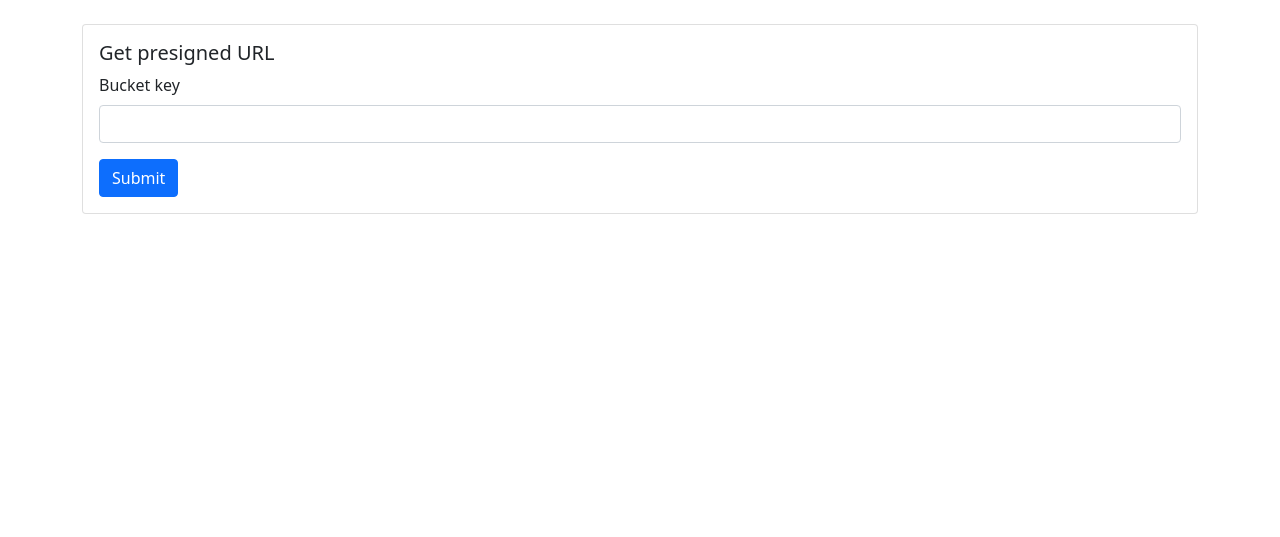
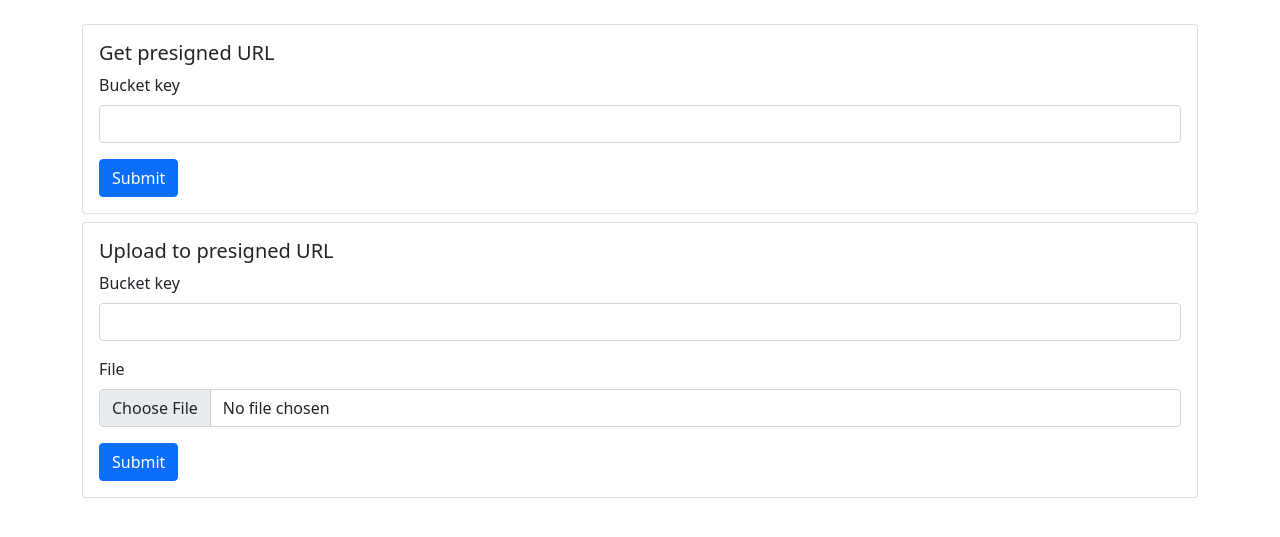
Before and after one commit to jakubvokoun/sf-aws-presigned, a Symfony app: template templates/index.html.twig in a window 1280 px wide. Shown: the top 537 px of the page. Run offline with Twig, Linux system fonts and the light colour scheme; the template is opened without the code that fills it, so the values that code supplies are empty; some libraries are stand-ins or nearby versions.

Commit message:
Presigned POST example added
Signed-off-by: Jakub Vokoun <jakub.vokoun@gmail.com>

```diff
--- a/config/routes.yaml
+++ b/config/routes.yaml
@@ -5,3 +5,7 @@ index:
 api_get_presigned_url:
     path: /api/get-presigned-url
     controller: App\Controller\ApiController::getPresignedUrl
+
+api_get_presigned_upload_url:
+    path: /api/get-presigned-upload-url
+    controller: App\Controller\ApiController::getPresignedUploadUrl
--- a/templates/index.html.twig
+++ b/templates/index.html.twig
@@ -15,11 +15,55 @@
             </form>
         </div>
     </div>
+    <div class="card mt-2">
+        <div class="card-body">
+            <h5 class="card-title">Upload to presigned URL</h5>
+            <div id="presigned_url_alert" class="alert alert-success" role="alert" style="display: none;">
+            </div>
+            <form enctype="multipart/form-data" method="POST">
+                <div class="mb-3">
+                    <label for="new_bucket_key" class="form-label">Bucket key</label>
+                    <input type="new_bucket_key" class="form-control" id="new_bucket_key" required>
+                </div>
+                <div class="mb-3">
+                    <label for="file" class="form-label">File</label>
+                    <input type="file" class="form-control" id="file" required>
+                </div>
+                <button id="upload_to_s3" type="submit" class="btn btn-primary">Submit</button>
+            </form>
+        </div>
+    </div>
 {% endblock %}
 
 {% block javascripts %}
     <script src="https://cdnjs.cloudflare.com/ajax/libs/jquery/3.5.1/jquery.min.js" integrity="sha512-bLT0Qm9VnAYZDflyKcBaQ2gg0hSYNQrJ8RilYldYQ1FxQYoCLtUjuuRuZo+fjqhx/qtq/1itJ0C2ejDxltZVFg==" crossorigin="anonymous"></script>
     <script>
+        var uploadFile = function(url, s3Fields) {
+            var formData = new FormData();
+            for (key in s3Fields) {
+                if (key === 'key') {
+                    formData.append(key, $('#new_bucket_key').val());
+                } else {
+                    formData.append(key, s3Fields[key]);
+                }
+            };
+            formData.append('file', $('input[type="file"]')[0].files[0]);
+            $.ajax({
+                url: url,
+                type: 'POST',
+                data: formData,
+                cache: false,
+                contentType: false,
+                processData: false,
+                success: function(data, textStatus, request) {
+                    if (request.status === 200 || request.status === 204) {
+                        alert('OK');
+                    } else {
+                        alert('Error');
+                    }
+                },
+            });
+        };
         $(function() {
             $('#get_presigned_url').on('click', function() {
                 var bucket_key = $('#bucket_key').val();
@@ -46,6 +90,16 @@
                 });
                 return false;
             });
+            $('#upload_to_s3').on('click', function() {
+                $.ajax({
+                    url: '/api/get-presigned-upload-url',
+                    method: 'POST',
+                    success: function(data) {
+                        uploadFile(data.formAttributes['action'], data.formInputs)
+                    }
+                });
+                return false;
+            });
         });
     </script>
 {% endblock %}
```
Also changed, not shown: src/Controller/ApiController.php (+29 -0 lines).
